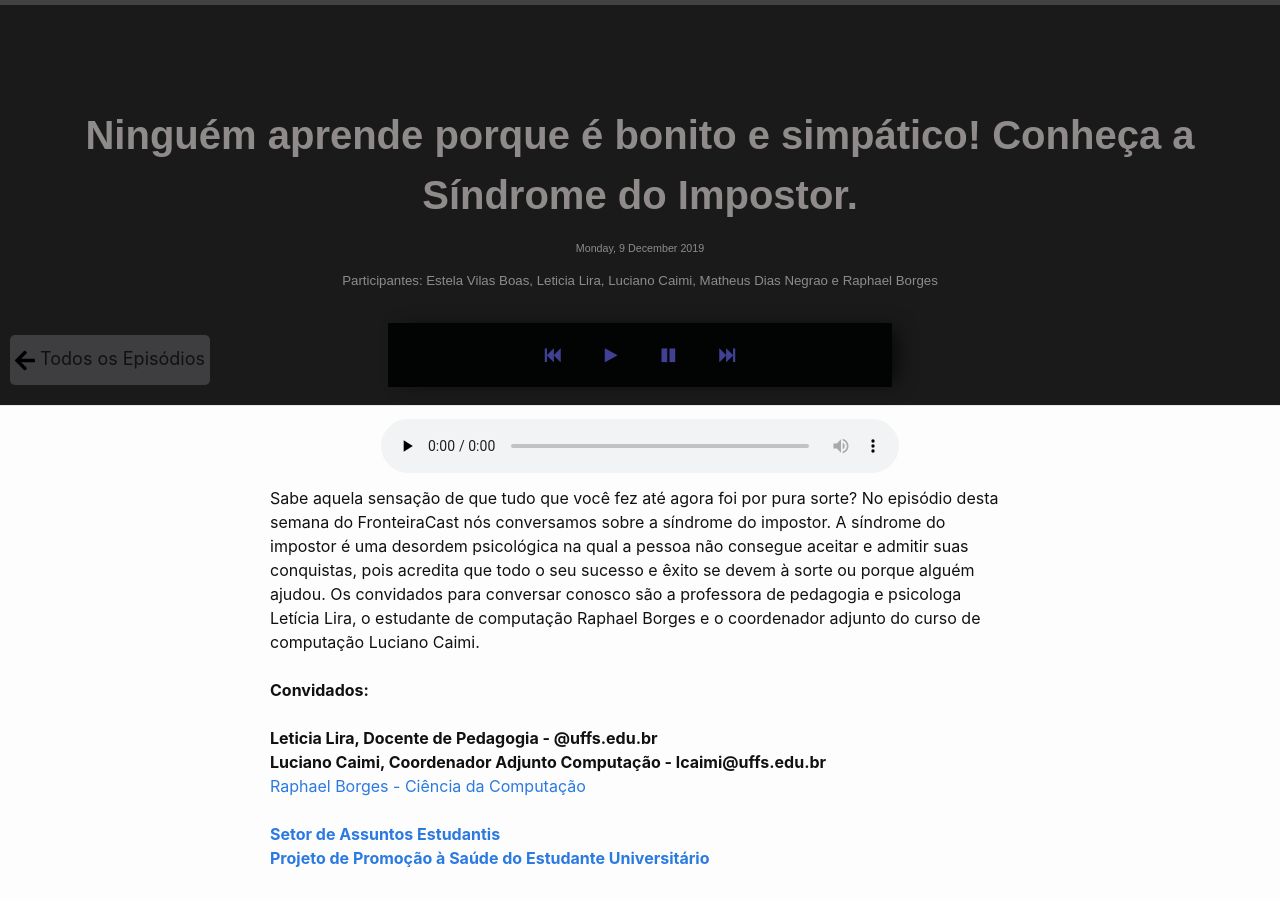
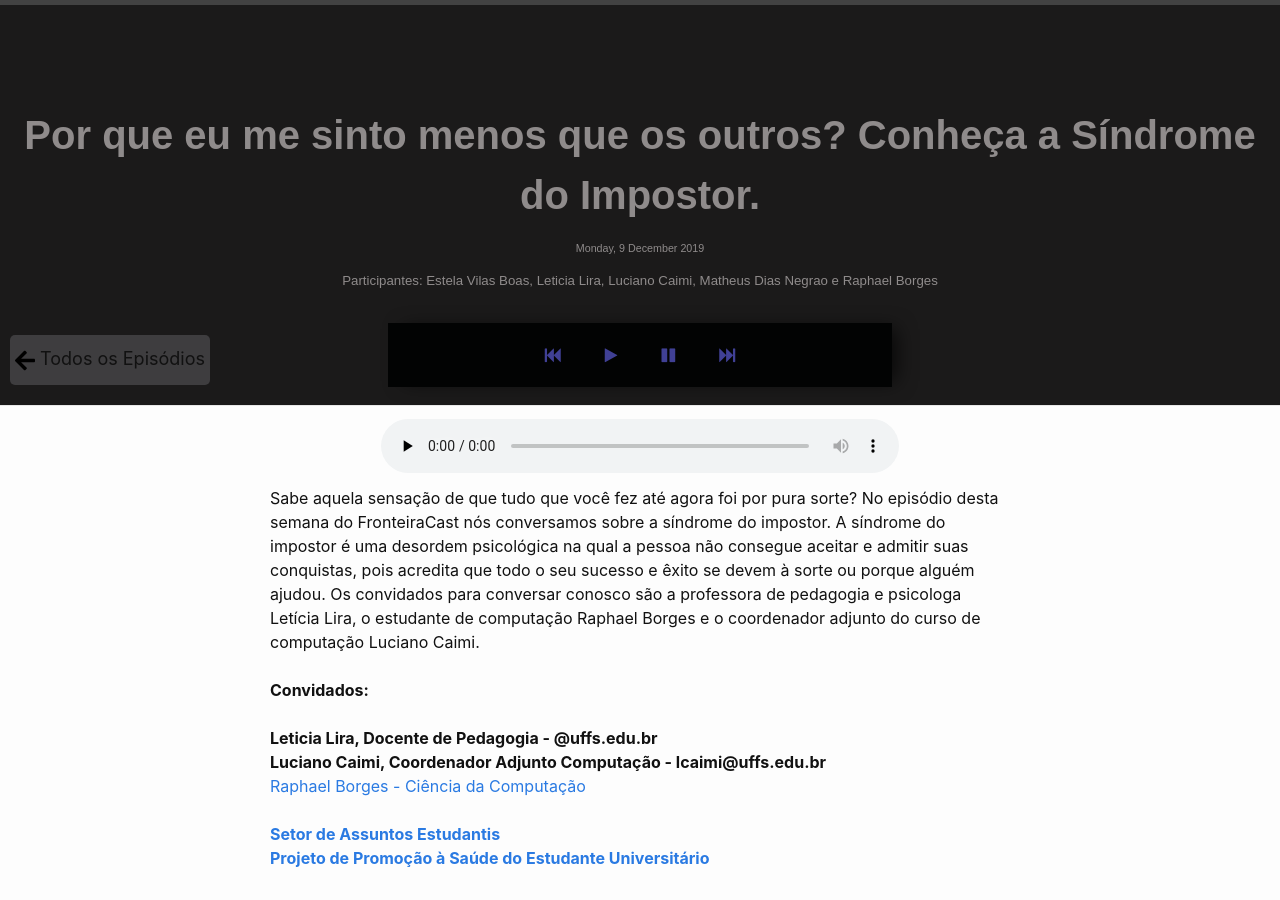
Before and after one commit to ccuffs/fronteiracast, a Jekyll site: the page built from site/_posts/fronteiracast/2019-12-09-6.md, in a window 1280 px wide and 900 px high. Built offline with Jekyll 4.4.1, drawn with Linux system fonts in a browser that asks for light colours.

Commit message:
mudando titulo

```diff
--- a/site/_posts/fronteiracast/2019-12-09-6.md
+++ b/site/_posts/fronteiracast/2019-12-09-6.md
@@ -1,6 +1,6 @@
 ---
 layout: post
-title: "Ninguém aprende porque é bonito e simpático! Conheça a Síndrome do Impostor."
+title: "Por que eu me sinto menos que os outros? Conheça a Síndrome do Impostor."
 pubDate: Mon, 09 Dec 2019 10:00:00 -0300
 categories: fronteiracast
 image: https://uffs.cc/fronteiracast/img/fc_logos/logo_xml.png
```
